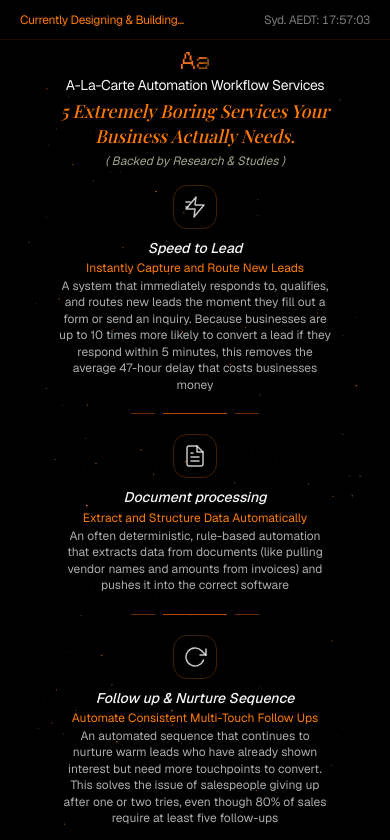
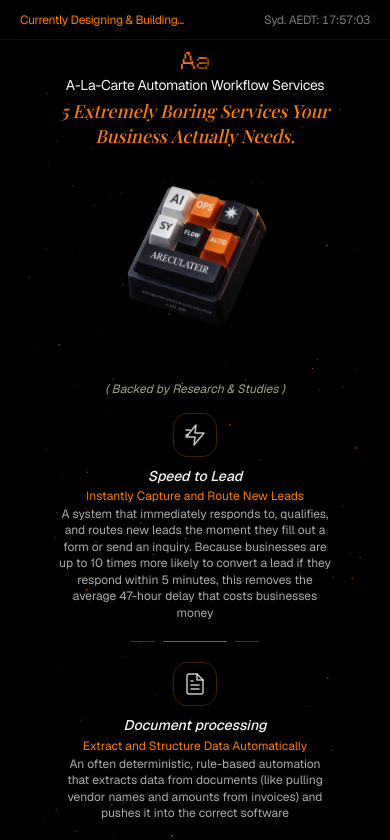
Before and after one commit to telluricaquarian/areculateirservices, a Next.js app: page / in a window 390 px wide. Shown: the top 840 px of the page. Built offline with nearby package versions, Linux system fonts and the light colour scheme; a web font is replaced by a local one.

Commit message:
add floating keyboard image to mobile hero

```diff
--- a/app/globals.css
+++ b/app/globals.css
@@ -116,6 +116,15 @@
   --color-sidebar-ring: var(--sidebar-ring);
 }
 
+@keyframes float {
+  0%, 100% { transform: translateY(0px); }
+  50%       { transform: translateY(-6px); }
+}
+
+.animate-float {
+  animation: float 4s ease-in-out infinite;
+}
+
 @layer base {
   * {
     @apply border-border outline-ring/50;
--- a/components/intro-block.tsx
+++ b/components/intro-block.tsx
@@ -24,6 +24,17 @@ export function IntroBlock() {
         <h1 className="text-primary font-serif italic text-lg md:text-xl font-medium leading-snug max-w-md">
           5 Extremely Boring Services Your Business Actually Needs.
         </h1>
+
+        {/* Keyboard image — mobile only, floats between headline and research line */}
+        <div className="md:hidden flex justify-center py-3 relative z-10">
+          <Image
+            src="/keyboard.png"
+            alt="Keyboard"
+            width={200}
+            height={120}
+            className="animate-float object-contain"
+          />
+        </div>
 
         {/* Subline */}
         <p className="text-muted-foreground italic text-xs md:text-sm">
```
Also changed, not shown: public/keyboard.png (added).
